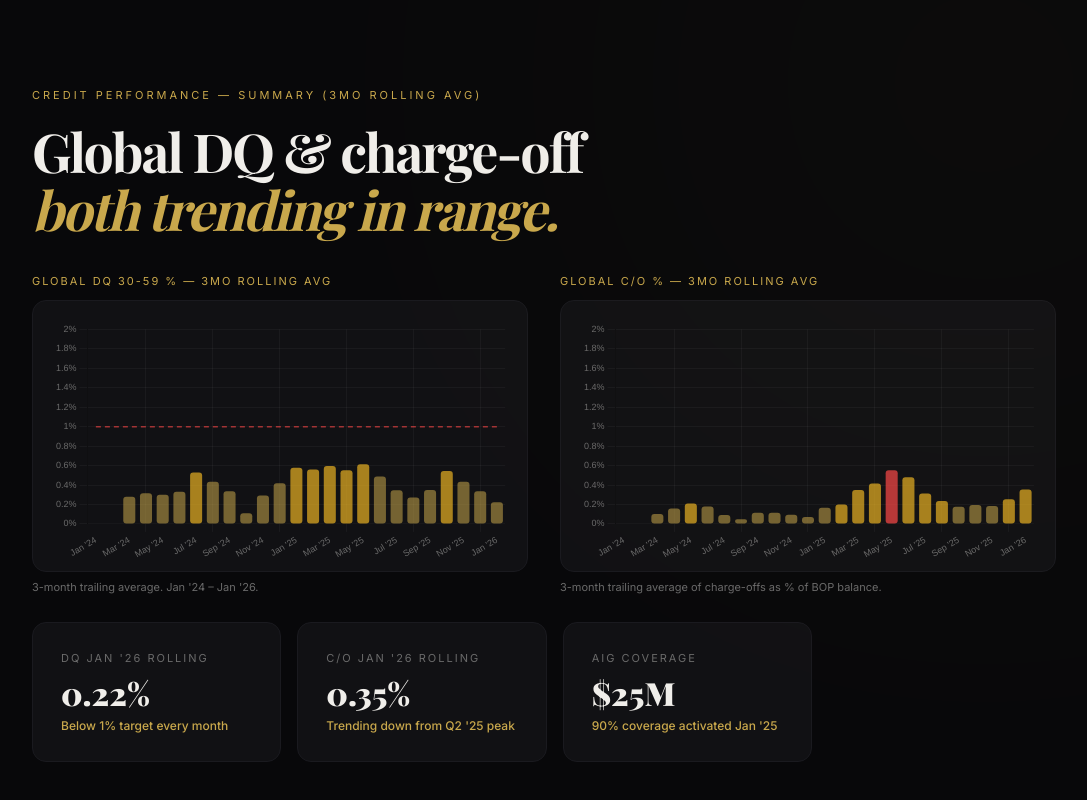
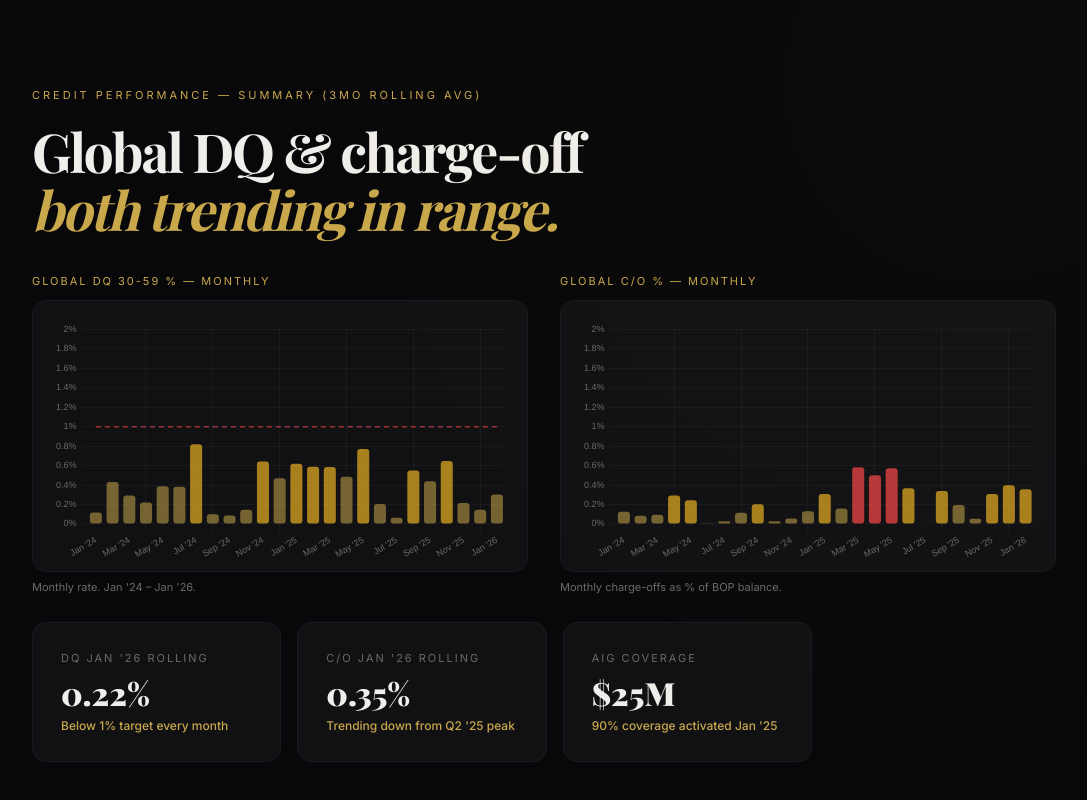
Before and after one commit to bmauck/jeeves-corp-deck-credit-slides, a plain HTML site: page index.html in a window 1280 px wide. Shown: the part 5211-6011 px from the top of the page, without its empty margins (96-1183 px from the left). Drawn offline with nearby package versions, Linux system fonts and the light colour scheme; a web font is replaced by a local one.

Commit message:
Add files via upload

```diff
--- a/index.html
+++ b/index.html
@@ -241,14 +241,14 @@ h2{font-family:'Playfair Display',serif;font-size:clamp(34px,4.2vw,64px);font-we
 <div class="f d1"><h2>Global DQ & charge-off<br><span class="gl it">both trending in range.</span></h2></div>
 <div class="f d2"><div class="gr g2" style="max-width:1040px;gap:32px;margin-top:36px;align-items:start">
   <div>
-    <p style="font-size:11px;text-transform:uppercase;letter-spacing:2px;color:var(--g);margin-bottom:12px">Global DQ 30-59 % — 3Mo Rolling Avg</p>
+    <p style="font-size:11px;text-transform:uppercase;letter-spacing:2px;color:var(--g);margin-bottom:12px">Global DQ 30-59 % — Monthly</p>
     <div class="cw" style="padding:20px 20px 8px"><canvas id="dqGlobalRollSumChart" height="160"></canvas></div>
-    <p style="font-size:11px;color:var(--d);margin-top:8px">3-month trailing average. Jan '24 – Jan '26.</p>
+    <p style="font-size:11px;color:var(--d);margin-top:8px">Monthly rate. Jan '24 – Jan '26.</p>
   </div>
   <div>
-    <p style="font-size:11px;text-transform:uppercase;letter-spacing:2px;color:var(--g);margin-bottom:12px">Global C/O % — 3Mo Rolling Avg</p>
+    <p style="font-size:11px;text-transform:uppercase;letter-spacing:2px;color:var(--g);margin-bottom:12px">Global C/O % — Monthly</p>
     <div class="cw" style="padding:20px 20px 8px"><canvas id="coGlobalRollSumChart" height="160"></canvas></div>
-    <p style="font-size:11px;color:var(--d);margin-top:8px">3-month trailing average of charge-offs as % of BOP balance.</p>
+    <p style="font-size:11px;color:var(--d);margin-top:8px">Monthly charge-offs as % of BOP balance.</p>
   </div>
 </div></div>
 <div class="f d3"><div class="gr g3" style="max-width:780px;margin-top:28px">
@@ -367,9 +367,9 @@ secs.forEach(s=>obs.observe(s));
     multiLine('dqCountryRollChart',p25,[lineNamed(cdqMXRoll.slice(12),'#c9a84c','Mexico'),lineNamed(cdqCORoll.slice(12),'#2ec4b6','Colombia'),lineNamed(cdqBRRoll.slice(12),'#a78bfa','Brazil')],xSm,1,ySdqC);
     dualLine('coGlobalRollChart',periods,gcoRaw,gcoRoll,xSm,null,ySco);
     multiLine('coCountryRollChart',p25,[lineNamed(ccoMXRoll.slice(12),'#c9a84c','Mexico'),lineNamed(ccoCORoll.slice(12),'#2ec4b6','Colombia'),lineNamed(ccoBRRoll.slice(12),'#a78bfa','Brazil')],xSm,null,ySco);
-    // Summary slide — bar charts
-    bar('dqGlobalRollSumChart',periods,[barDS(gdqRoll.map(v=>v??0),dqColor)],xSm,1);
-    bar('coGlobalRollSumChart',periods,[barDS(gcoRoll.map(v=>v??0),coColor)],xSm,null,ySco);
+    // Summary slide — monthly bar charts
+    bar('dqGlobalRollSumChart',periods,[barDS(gdq,dqColor)],xSm,1);
+    bar('coGlobalRollSumChart',periods,[barDS(gco,coColor)],xSm,null,ySco);
   }
 })();
 
```
